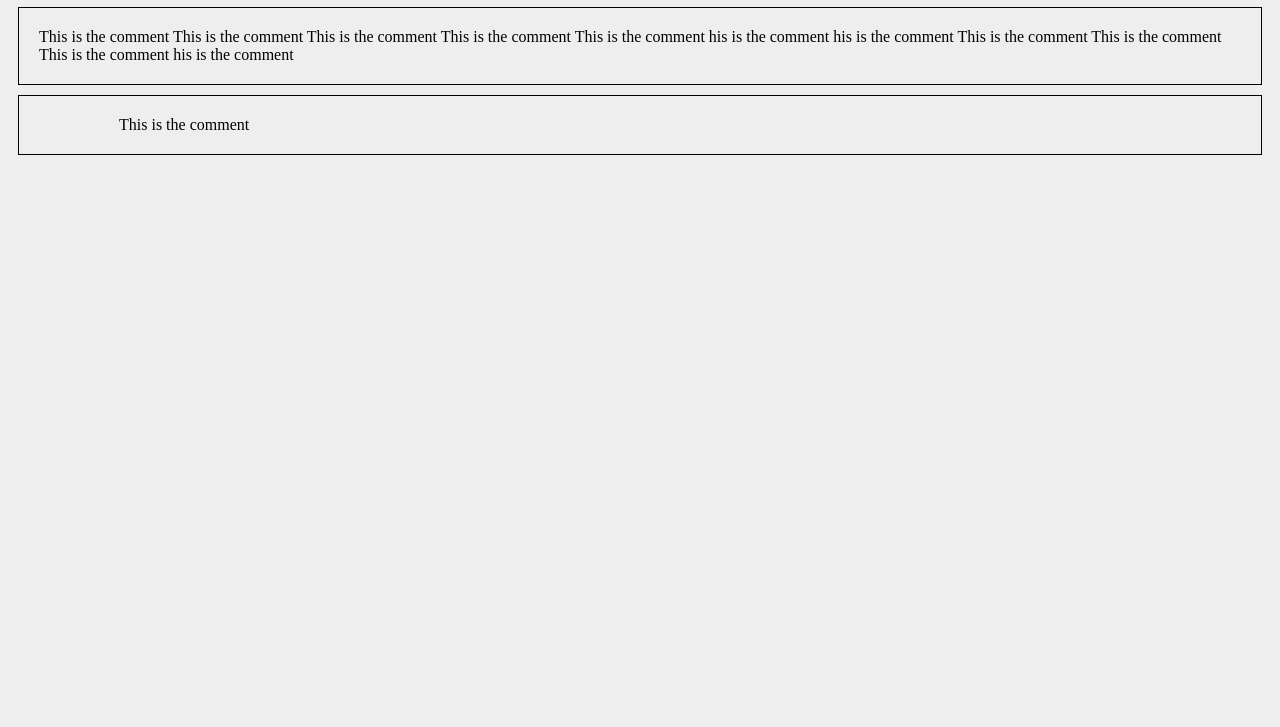
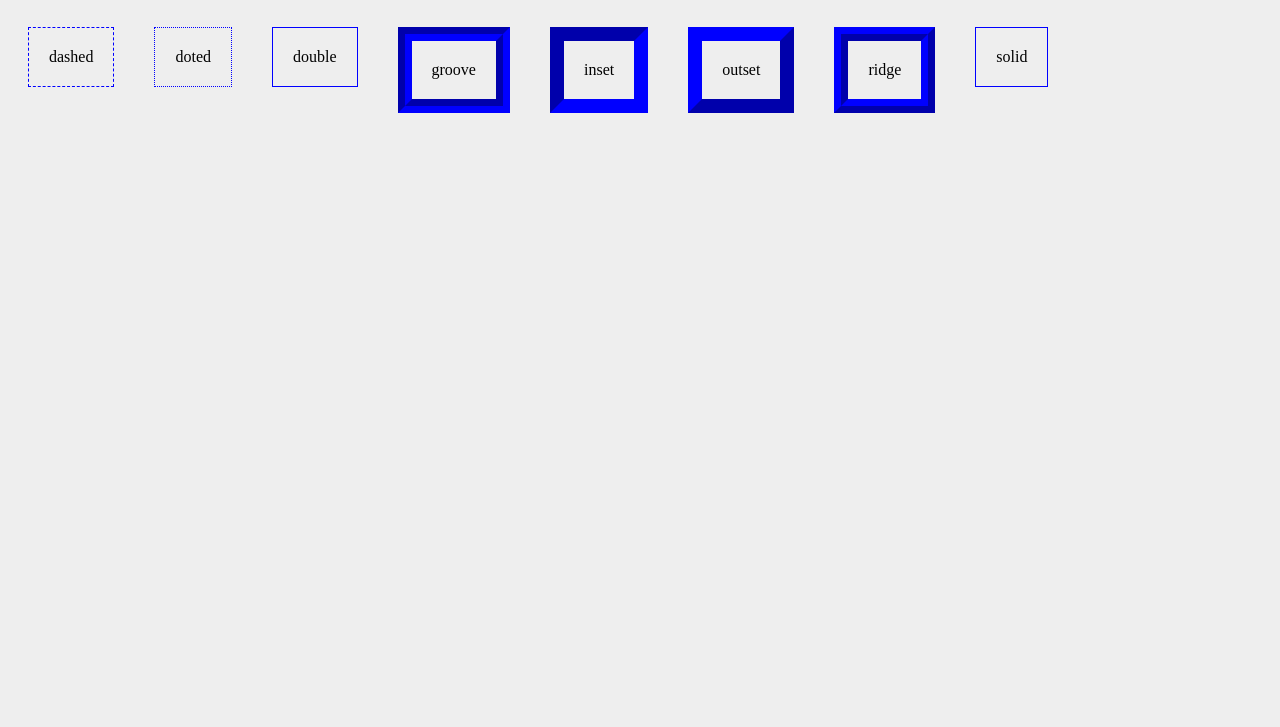
Before and after one commit to agnieszkasm/CSS-thenetninja, a plain HTML site: page index2.html in a window 1280 px wide. Shown: the part 73-800 px from the top of the page. Drawn offline with Linux system fonts and the light colour scheme.

Commit message:
index2.html and syntax.css border

```diff
--- a/css-file/syntax.css
+++ b/css-file/syntax.css
@@ -1,9 +1,56 @@
 .box {
-    border: 1px solid #000;
     padding: 20px;
-    margin:10px;
+    margin: 20px;
+    float: left;
+    border-top-width: 10px;
+    border-top-style: solid;
+    border-top-color: blue;
 }
 
-.small{
-    padding-left:  100px;
+/*the below is exactly teh same!*/
+.box {
+    padding: 20px;
+    margin: 20px;
+    float: left;
+    border-top:  10px solid blue;
 }
+
+.box {
+    padding: 20px;
+    margin: 20px;
+    float: left;
+    border: 10px solid blue;
+
+}
+
+.dashed {
+   border: 1px blue dashed;
+}
+
+.doted {
+    border: 1px blue dotted;
+ }
+
+ .double {
+    border: 1px blue double;
+ }
+
+ .groove {
+    border: 14px blue groove;
+ }
+
+ .inset {
+    border: 14px blue inset;
+ }
+
+ .outset {
+    border: 14px blue outset;
+}
+
+.ridge {
+    border: 14px blue ridge;
+ }
+
+ .solid {
+    border: 1px blue solid;
+ }
--- a/index2.html
+++ b/index2.html
@@ -27,10 +27,15 @@
 
         <h1>Css for beginners</h1>
 
-        <div class="box"> This is the comment This is the comment This is the comment This is the comment This is the
-            comment his is the comment his is the comment  This is the comment This is the comment This is the comment his is the comment
-        </div>
-        <div class="box small">This is the comment</div>
+        <div class="box dashed">dashed</div>
+        <div class="box doted">doted</div>
+        <div class="box double">double</div>
+        <div class="box groove">groove</div>
+        <div class="box inset">inset</div>
+        <div class="box outset">outset</div>
+        <div class="box ridge">ridge</div>
+        <div class="box solid">solid</div>
+
 
     </div>
 
```
